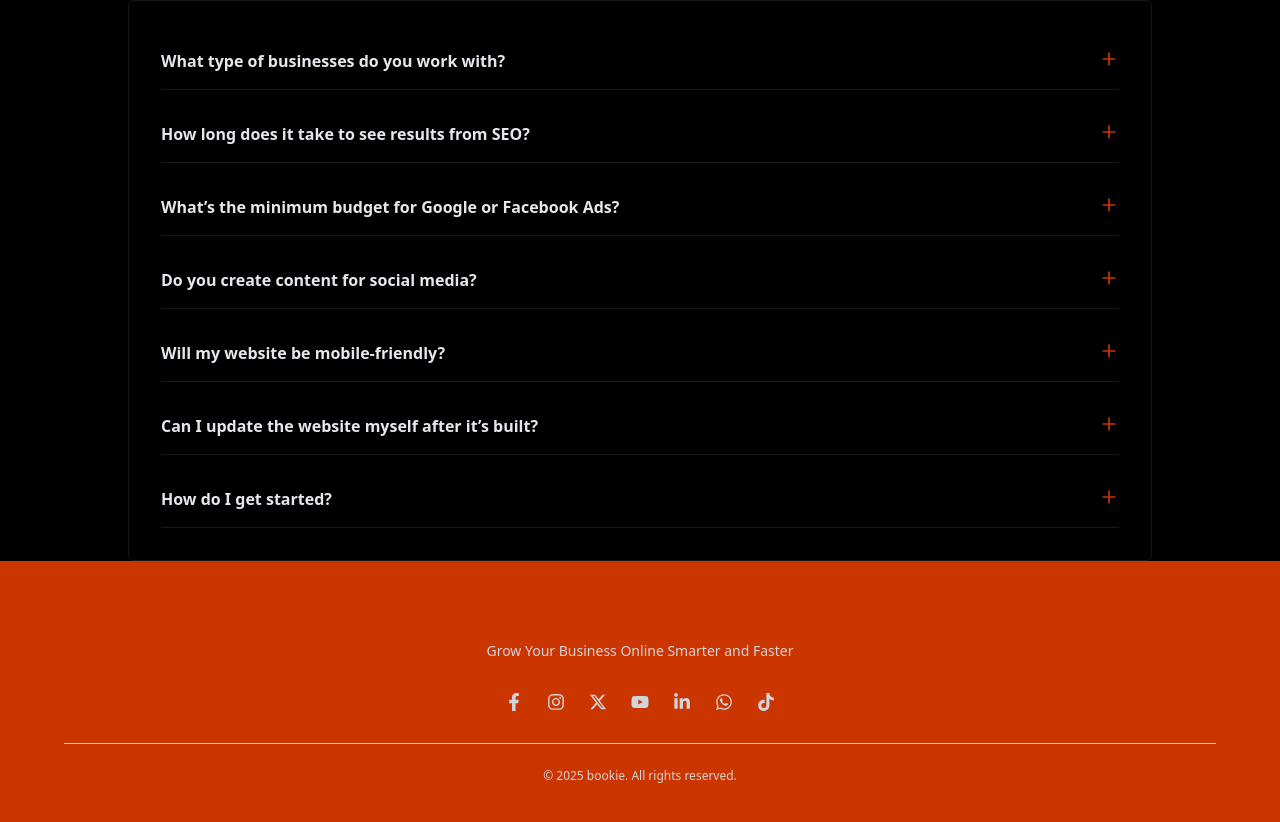
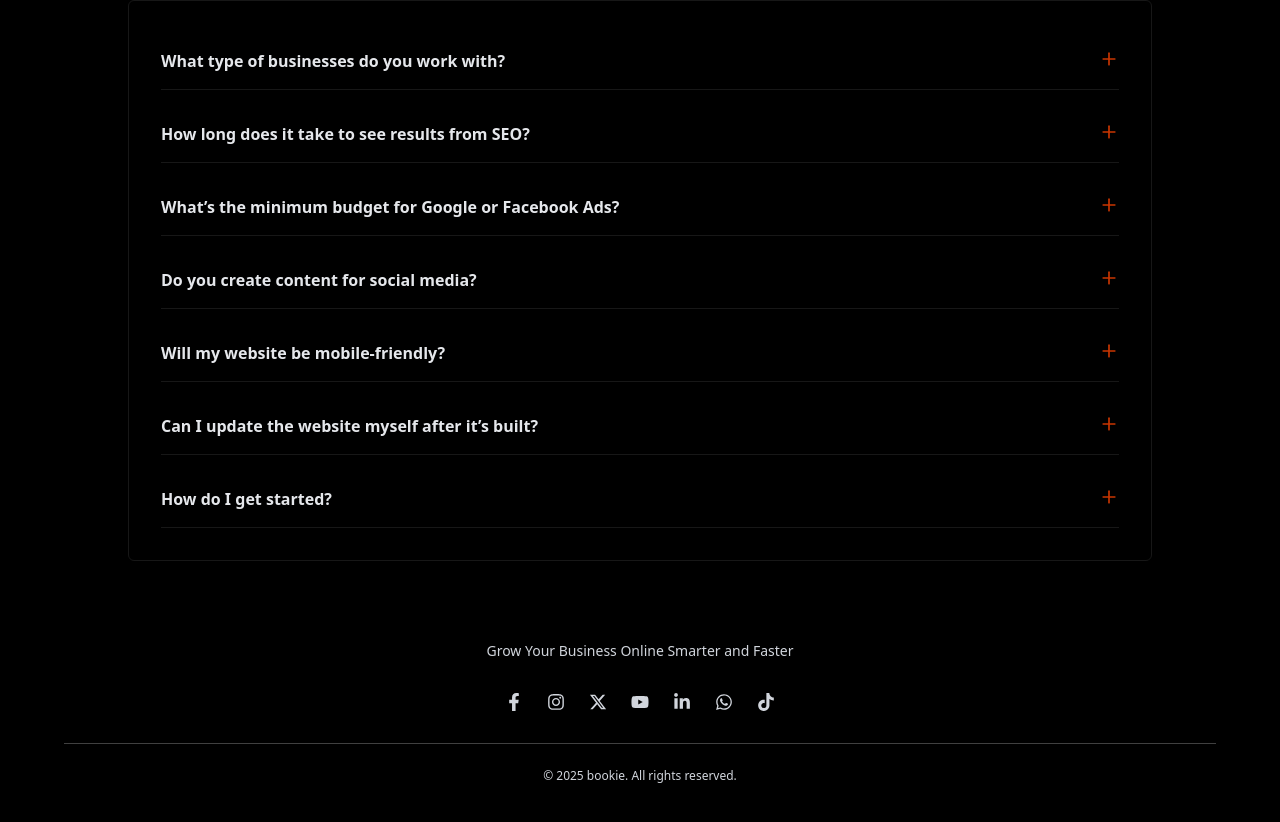
Before and after one commit to Segeramos/D.M-Agency, a React (Vite) app: page / in a window 1280 px wide. Shown: the part 1971-2793 px from the top of the page. Built offline with nearby package versions, Linux system fonts and the light colour scheme.

Commit message:
footer adjust

```diff
--- a/src/components/Footer.jsx
+++ b/src/components/Footer.jsx
@@ -11,7 +11,7 @@ import { SiTiktok } from 'react-icons/si';
 
 const Footer = () => {
   return (
-    <footer className="bg-orange-700 text-gray-300 py-12 px-4">
+    <footer className="bg-black text-gray-300 py-12 px-4">
       <div className="max-w-6xl mx-auto text-center space-y-8">
 
         {/* Top Nav */}
@@ -43,7 +43,7 @@ const Footer = () => {
         </div>
 
         {/* Divider + Copyright */}
-        <div className="border-t border-white-700 pt-6 text-xs text-white-500">
+        <div className="border-t border-neutral-700 pt-6 text-xs text-white-500">
           © {new Date().getFullYear()} bookie. All rights reserved.
         </div>
       </div>
```
